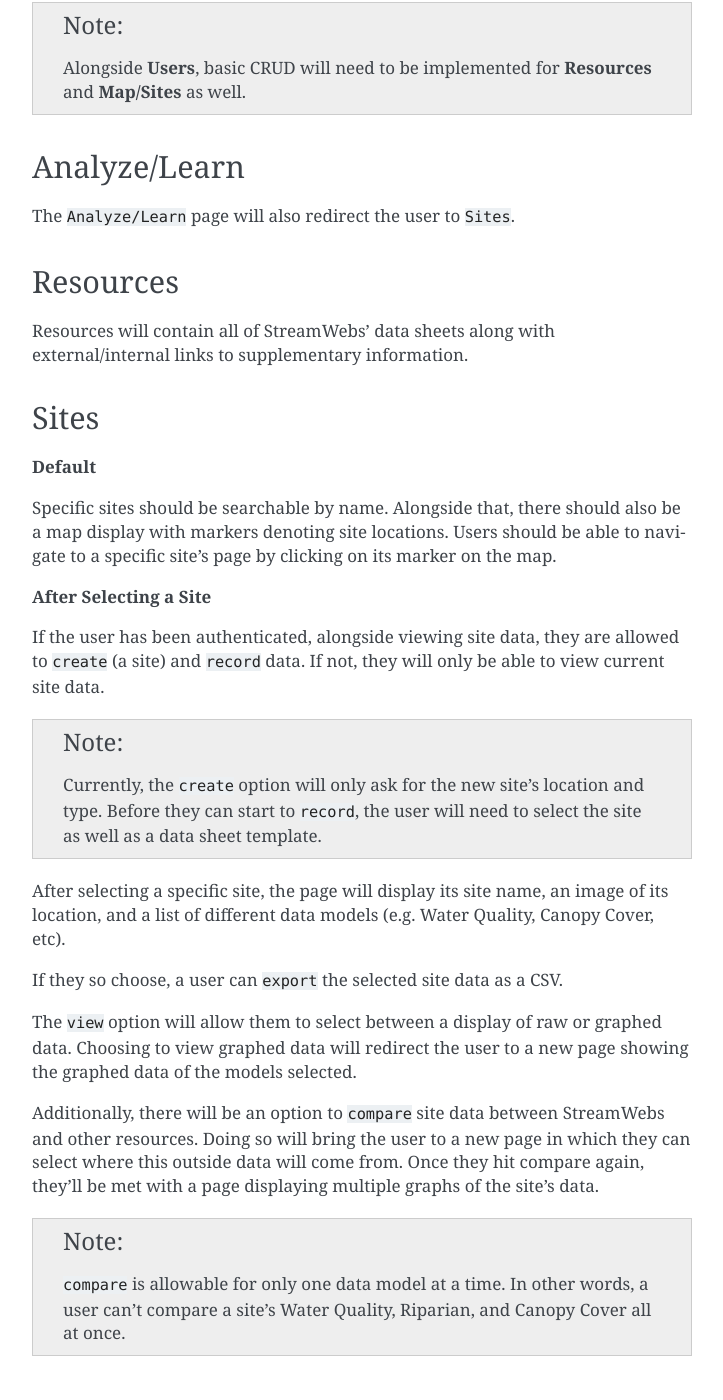
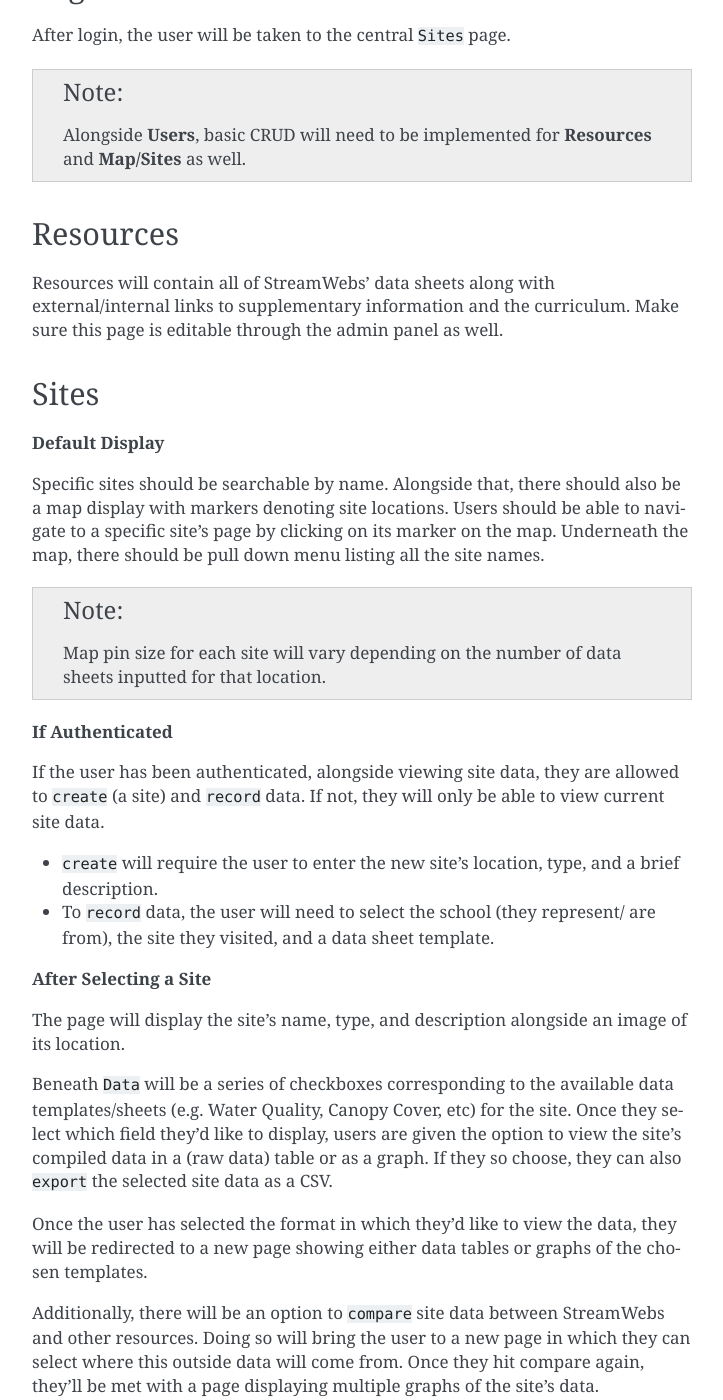
Before and after one commit to osuosl/streamwebs, a Sphinx documentation site: the page built from docs/source/outline.rst, in a window 1280 px wide and 1400 px high, scrolled down 436 px. Shown: the whole window, without its empty margins (388-1111 px from the left). Built offline with Sphinx 7.4.7, drawn with Linux system fonts in a browser that asks for light colours; some of the changed text lies outside the part shown.

Commit message:
Slight revision of site layout - add more info

```diff
--- a/docs/source/outline.rst
+++ b/docs/source/outline.rst
@@ -7,11 +7,15 @@
 Current plan for the StreamWebs rewrite. For a visual representation,
 refer to `this`_.
 
-On the site's homepage, the user will be able to navigate to one of the
+For now, the site's homepage will act as a static intro page that contains a
+brief description about what StreamWebs is. Make sure the page is editable for
+later renditions of the site.
+
+On ``Home``, the user will be able to navigate to one of the
 following pages:
 
 * Login
-* Analyze/Learn
+* Sites
 * Resources
 
 .. _this: http://i.imgur.com/XqOmLQn.jpg
@@ -20,54 +24,62 @@
 Login
 -----
 
-After login, the user will be taken to a central ``Sites`` page.
+After login, the user will be taken to the central ``Sites`` page.
 
 .. note::
 
     Alongside **Users**, basic CRUD will need to be implemented for
     **Resources** and **Map/Sites** as well.
 
-Analyze/Learn
--------------
-
-The ``Analyze/Learn`` page will also redirect the user to ``Sites``.
-
 Resources
 ---------
 
 Resources will contain all of StreamWebs' data sheets along with
-external/internal links to supplementary information.
+external/internal links to supplementary information and the curriculum. Make
+sure this page is editable through the admin panel as well.
 
 Sites
 -----
 
-**Default**
+**Default Display**
 
 Specific sites should be searchable by name. Alongside that, there should also
 be a map display with markers denoting site locations. Users should be able to
 navigate to a specific site's page by clicking on its marker on the map.
+Underneath the map, there should be pull down menu listing all the site names.
 
-**After Selecting a Site**
+.. note::
+
+    Map pin size for each site will vary depending on the number of data sheets
+    inputted for that location.
+
+**If Authenticated**
 
 If the user has been authenticated, alongside viewing site data, they are
 allowed to ``create`` (a site) and ``record`` data. If not, they will only
 be able to view current site data.
 
-.. note::
+* ``create`` will require the user to enter the new site's location, type, and
+  a brief description.
 
-    Currently, the ``create`` option will only ask for the new site's location
-    and type. Before they can start to ``record``, the user will need to select
-    the site as well as a data sheet template.
+* To ``record`` data, the user will need to select the school (they represent/
+  are from), the site they visited, and a data sheet template.
 
-After selecting a specific site, the page will display its site name, an image
-of its location, and a list of different data models (e.g. Water Quality,
-Canopy Cover, etc).
 
-If they so choose, a user can ``export`` the selected site data as a CSV.
+**After Selecting a Site**
 
-The ``view`` option will allow them to select between a display of raw or
-graphed data. Choosing to view graphed data will redirect the user to a new
-page showing the graphed data of the models selected.
+The page will display the site's name, type, and description alongside an image
+of its location.
+
+Beneath ``Data`` will be a series of checkboxes corresponding to the available
+data templates/sheets (e.g. Water Quality, Canopy Cover, etc) for the site.
+Once they select which field they'd like to display, users are given the option
+to view the site's compiled data in a (raw data) table or as a graph. If they
+so choose, they can also ``export`` the selected site data as a CSV.
+
+Once the user has selected the format in which they'd like to view the data,
+they will be redirected to a new page showing either data tables or graphs of
+the chosen templates.
 
 Additionally, there will be an option to ``compare`` site data between
 StreamWebs and other resources. Doing so will bring the user to a new page in
@@ -78,5 +90,16 @@
 .. note::
 
     ``compare`` is allowable for only one data model at a time. In other words,
-    a user can't compare a site's Water Quality, Riparian, and Canopy Cover all
-    at once.
+    a user can't compare a site's Water Quality, Macroinvertabrates, and Canopy
+    Cover all at once.
+
+**About Site Stewards and Filtering**
+
+Alongside general site info and data view options, a selected ``Sites`` page
+will also contain a list of ``Site Stewards``. These "stewards" are actually
+the schools that have participated in gathering that site's data.
+
+Rather than view all compiled data, the user can filter what they see according
+to school. So after selecting their desired template(s), the user can click the
+``graph``, ``table``, or ``export`` buttons located next to their school name
+in the list of ``Site Stewards``.
```
